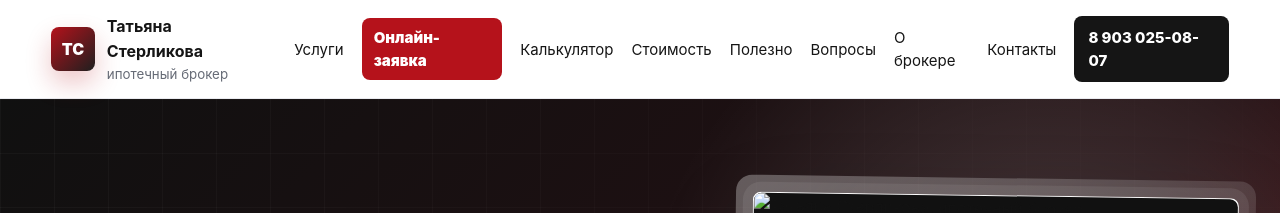
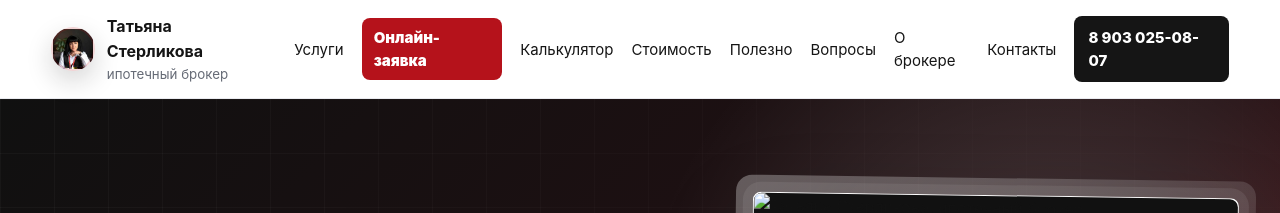
Before and after one commit to deputat36/broker, a Jekyll site: the page built from index.md, in a window 1280 px wide. Shown: the top 213 px of the page. Built offline with Jekyll 4.4.1, drawn with Linux system fonts in a browser that asks for light colours; our own code applies the rules of GitHub Pages for plain Markdown files.

Commit message:
Использовать портрет в знаке шапки

```diff
--- a/assets/css/footer-trust.css
+++ b/assets/css/footer-trust.css
@@ -1,3 +1,19 @@
+.brand-mark {
+  overflow: hidden;
+  color: transparent;
+  background: url("/assets/img/tatyana-avatar.webp") center 12% / cover no-repeat;
+  border: 2px solid rgba(181, 18, 27, .18);
+  border-radius: 50%;
+  box-shadow: 0 10px 26px rgba(20, 20, 20, .18);
+  text-shadow: none;
+  transition: transform .2s ease, box-shadow .2s ease;
+}
+
+.brand:hover .brand-mark {
+  transform: scale(1.04);
+  box-shadow: 0 12px 30px rgba(181, 18, 27, .22);
+}
+
 .footer-person {
   display: inline-flex;
   align-items: center;
```
